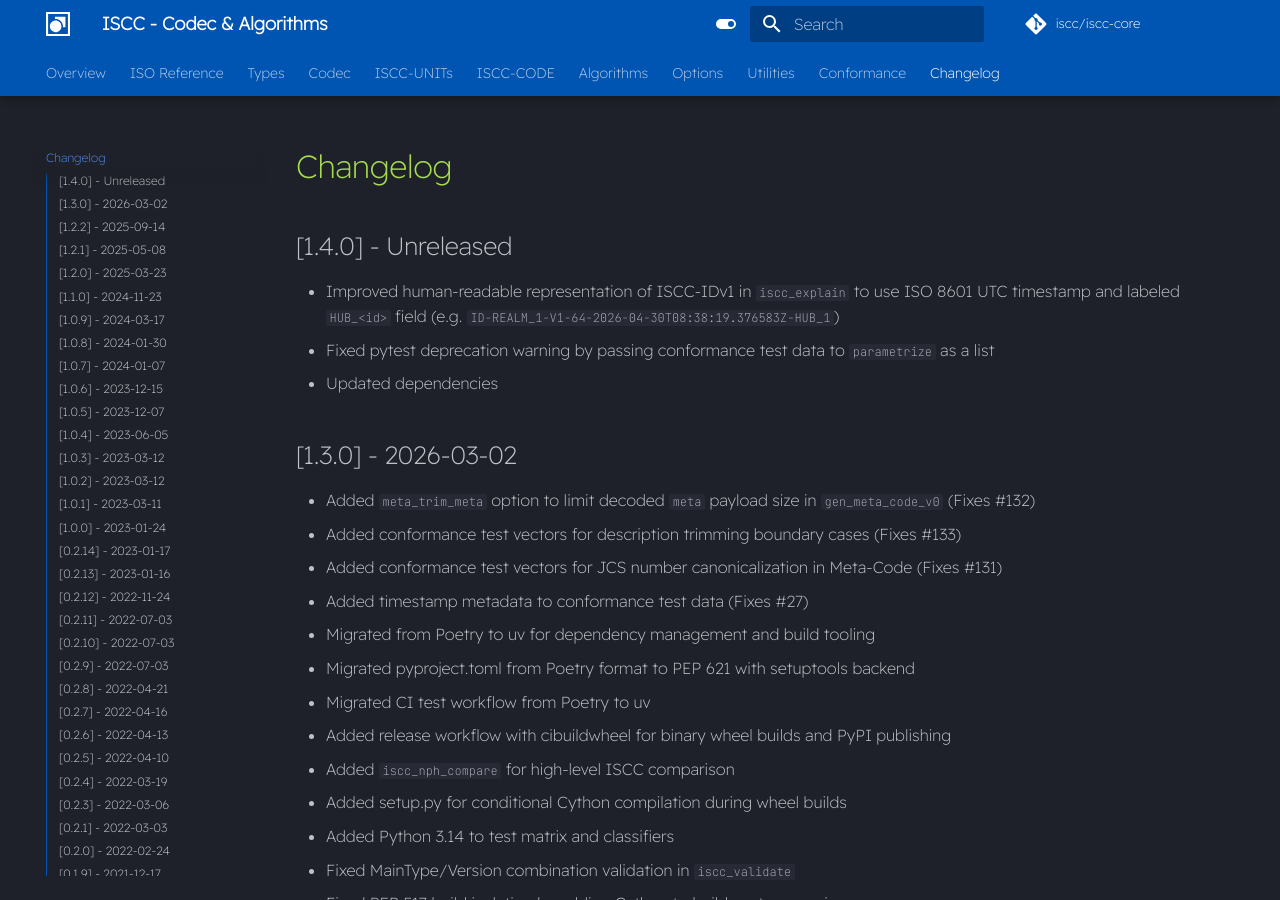
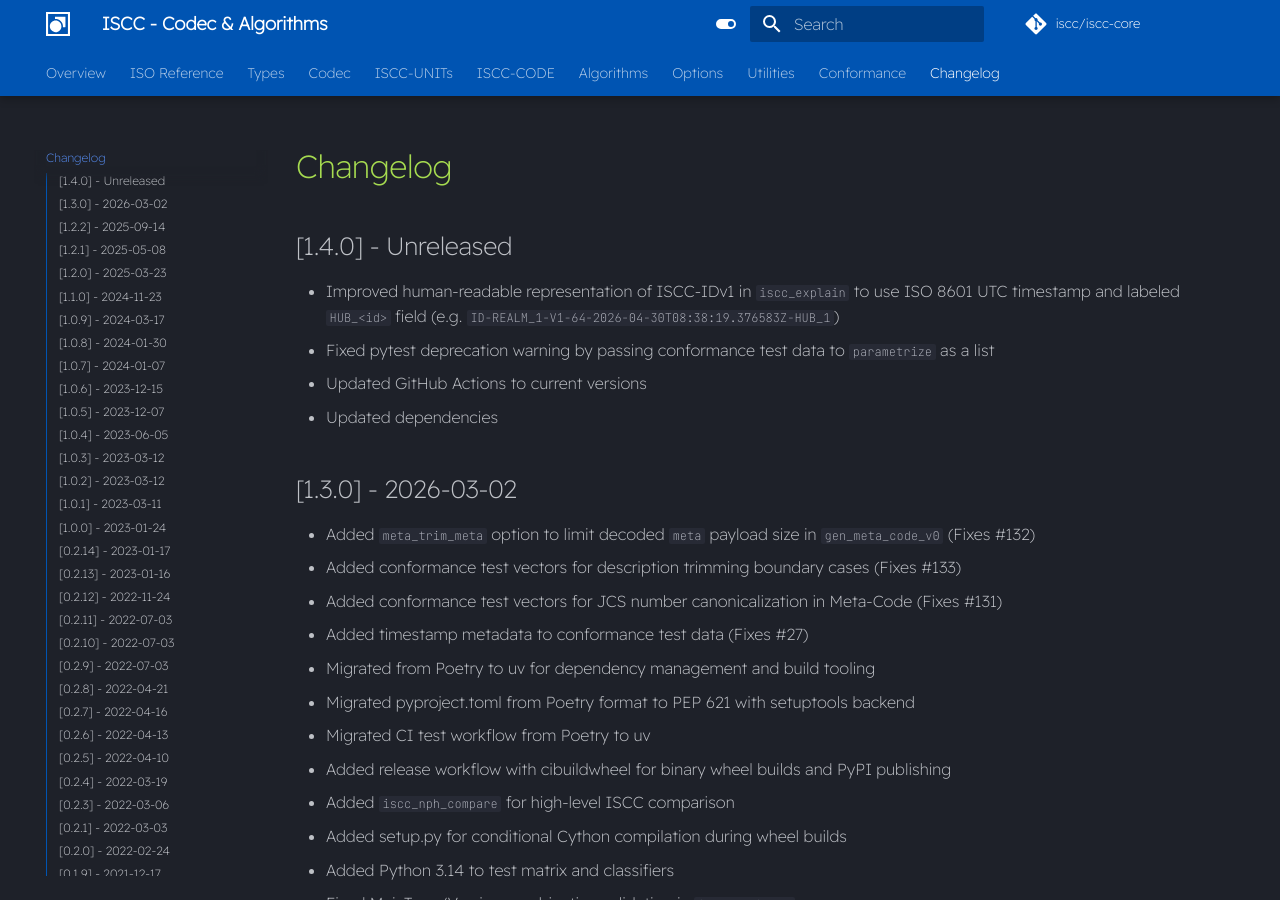
Before and after one commit to iscc/iscc-core, an MkDocs documentation site: the page built from docs/changelog.md, in a window 1280 px wide and 900 px high. Built offline with MkDocs 1.6.1 and Material for MkDocs 9.7.7, drawn with Linux system fonts in a browser that asks for light colours; comment, search, counter and statistics services are not loaded.

Commit message:
ci: update GitHub Actions to current versions
checkout v7, setup-python v7, upload-artifact v7, download-artifact v8,
codecov-action v7, cibuildwheel v4.2 and setup-uv v10.2.0. setup-uv and
cibuildwheel publish no floating major tags, so they are pinned exactly.

```diff
--- a/docs/changelog.md
+++ b/docs/changelog.md
@@ -4,6 +4,7 @@
 
 - Improved human-readable representation of ISCC-IDv1 in `iscc_explain` to use ISO 8601 UTC timestamp and labeled `HUB_<id>` field (e.g. `ID-REALM_1-V1-64-2026-04-30T08:38:19.376583Z-HUB_1`)
 - Fixed pytest deprecation warning by passing conformance test data to `parametrize` as a list
+- Updated GitHub Actions to current versions
 - Updated dependencies
 
 ## [1.3.0] - 2026-03-02
```
Also changed, not shown: CHANGELOG.md (+1 -0 lines), 3 other files.
